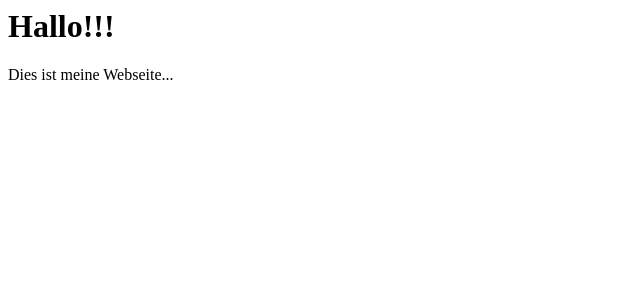
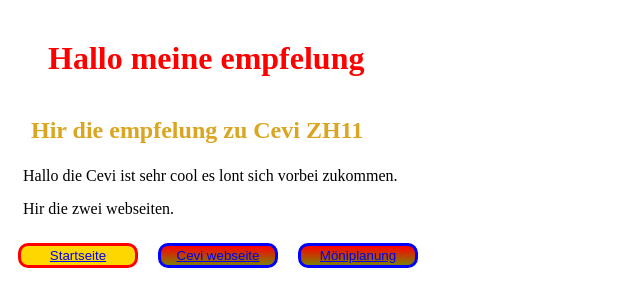
Before and after one commit to SeverinPue/SeverinPue, a plain HTML site: page index.html in a window 1280 px wide. Shown: the whole page, without its empty margins (0-640 px from the left). Drawn offline with Linux system fonts and the light colour scheme.

Commit message:
set up main page

```diff
--- a/index.html
+++ b/index.html
@@ -1,3 +1,38 @@
-<h1>Hallo!!!</h1>
+<html>
 
-<p>Dies ist meine Webseite...<p>
+<!-- Ich bin ein Kommentar -->
+
+<head>
+    <link rel="stylesheet" type="text/css" href="styles.css" media="screen" />
+</head>
+
+<body>
+
+    <h1 id="title" class="italic">Hallo meine empfelung</h1>
+    <h2> Hir die empfelung zu Cevi ZH11</h2>
+
+    <p class="italic">Hallo die Cevi ist sehr cool es lont sich vorbei zukommen.</p>
+    <p>Hir die zwei webseiten.</p>
+    <button class="homebutton"><a href=Startseite.html>Startseite</a></buttonid=homebutton>
+
+    <button> <a href="https://zh11.ch/">Cevi webseite</a> </buttonid=button>
+    <button> <a href="https://emeal.zh11.ch/">Möniplanung</a> </buttonid=button>
+
+
+
+
+
+
+
+
+
+
+
+
+
+
+
+
+</body>
+
+</html>
--- /dev/null
+++ b/styles.css
@@ -0,0 +1,80 @@
+/* Ich bin ein Kommentar */
+
+#title {
+    color: red;
+}
+
+h2 {
+    color: goldenrod;
+    margin: 23px;
+}
+
+h1 {
+    margin: 40px;
+}
+
+p {
+    margin: 15px;
+}
+
+#Taschen {
+    position: absolute;
+    top: 210px;
+    left: 9px;
+}
+
+button {
+    width: 120px;
+    /* Breite des Buttons */
+    height: 25px;
+    /* Höhe des Buttons */
+    border: 3px solid blue;
+    /* Rahmen */
+    border-radius: 10px;
+    /* Abgerundete Ecken */
+    background-image: linear-gradient(red, olive);
+    /* Farbverlauf */
+    display: inline-block;
+    /* Darstellung als Inline-Block */
+    text-align: center;
+    /* Horizontale Text-Ausrichtung */
+    text-decoration: none;
+    /* Links nicht unterstrichen */
+    color: black;
+    /* Textfarbe */
+    margin: 10PX;
+}
+
+.homebutton {
+    width: 120px;
+    /* Breite des Buttons */
+    height: 25px;
+    /* Höhe des Buttons */
+    border: 3px solid red;
+    /* Rahmen */
+    border-radius: 10px;
+    /* Abgerundete Ecken */
+    background-image: linear-gradient(gold, gold);
+    /* Farbverlauf */
+    display: inline-block;
+    /* Darstellung als Inline-Block */
+    text-align: center;
+    /* Horizontale Text-Ausrichtung */
+    text-decoration: none;
+    /* Links nicht unterstrichen */
+    color: black;
+    /* Textfarbe */
+    margin: 10PX;
+}
+
+footer {
+    grid-area: footer;
+    height: 430px;
+    max-width: 100%;
+    display: block;
+    background: #0e274c;
+}
+
+.spetziel {
+    height: 40px;
+}
```
Also changed, not shown: Schule.html (added, +30 -0 lines), Startseite.html (added, +40 -0 lines), probe.html (added, +25 -0 lines), Bilder/Scule schauenberg.jpg (added).
